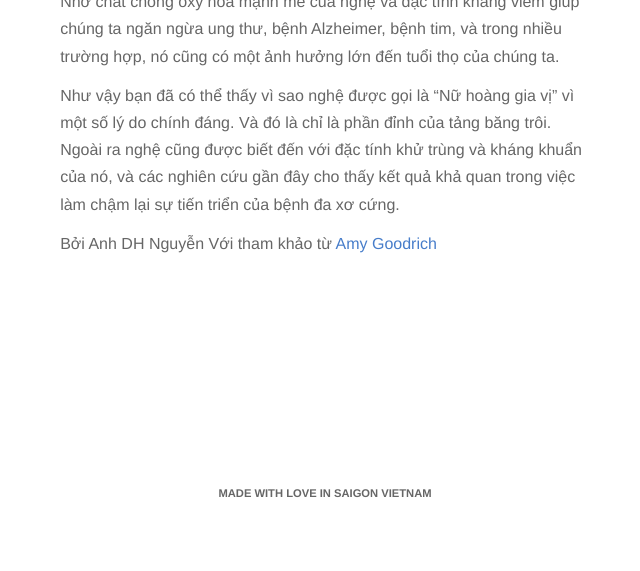
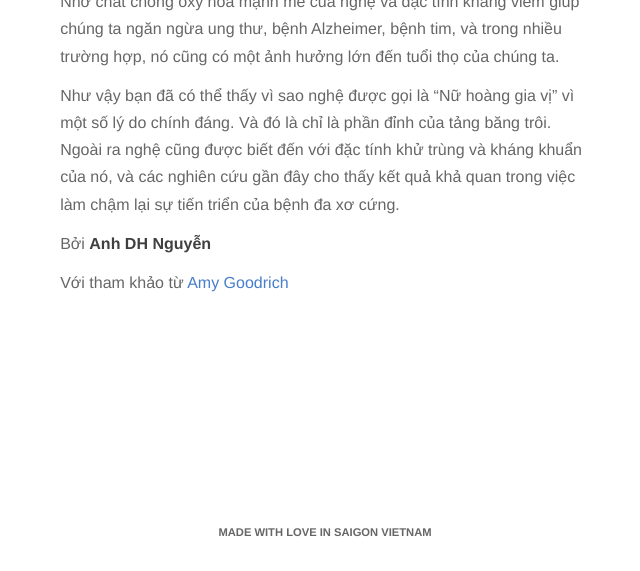
Before and after one commit to luncheryvn/luncheryvn.github.io, a Jekyll site: the page built from _posts/2014-06-10-Tumeric-Queen-of-Spices.markdown, in a window 1280 px wide and 900 px high, scrolled down 4027 px, cut to the strip 329-900 px from the top of the window. Shown: the whole strip, without its empty margins (315-955 px from the left). Built offline with Jekyll 4.4.1, drawn with Linux system fonts in a browser that asks for light colours; nearby versions of some CDN libraries; before the commit the page ends 4888 px from its top, so only the background shows below that.

```diff
--- a/_posts/2014-06-10-Tumeric-Queen-of-Spices.markdown
+++ b/_posts/2014-06-10-Tumeric-Queen-of-Spices.markdown
@@ -65,5 +65,6 @@ Nhờ chất chống oxy hóa mạnh mẽ của nghệ và đặc tính kháng v
 
 Như vậy bạn đã có thể thấy vì sao nghệ được gọi là "Nữ hoàng gia vị" vì một số lý do chính đáng. Và đó là chỉ là phần đỉnh của tảng băng trôi. Ngoài ra nghệ cũng được biết đến với đặc tính khử trùng và kháng khuẩn của nó, và các nghiên cứu gần đây cho thấy kết quả khả quan trong việc làm chậm lại sự tiến triển của bệnh đa xơ cứng.
 
-Bởi Anh DH Nguyễn
+Bởi **Anh DH Nguyễn**
+
 Với tham khảo từ [Amy Goodrich](http://www.wordofhealings.com/2014/04/top-10-health-benefits-of-turmeric.html)
```
